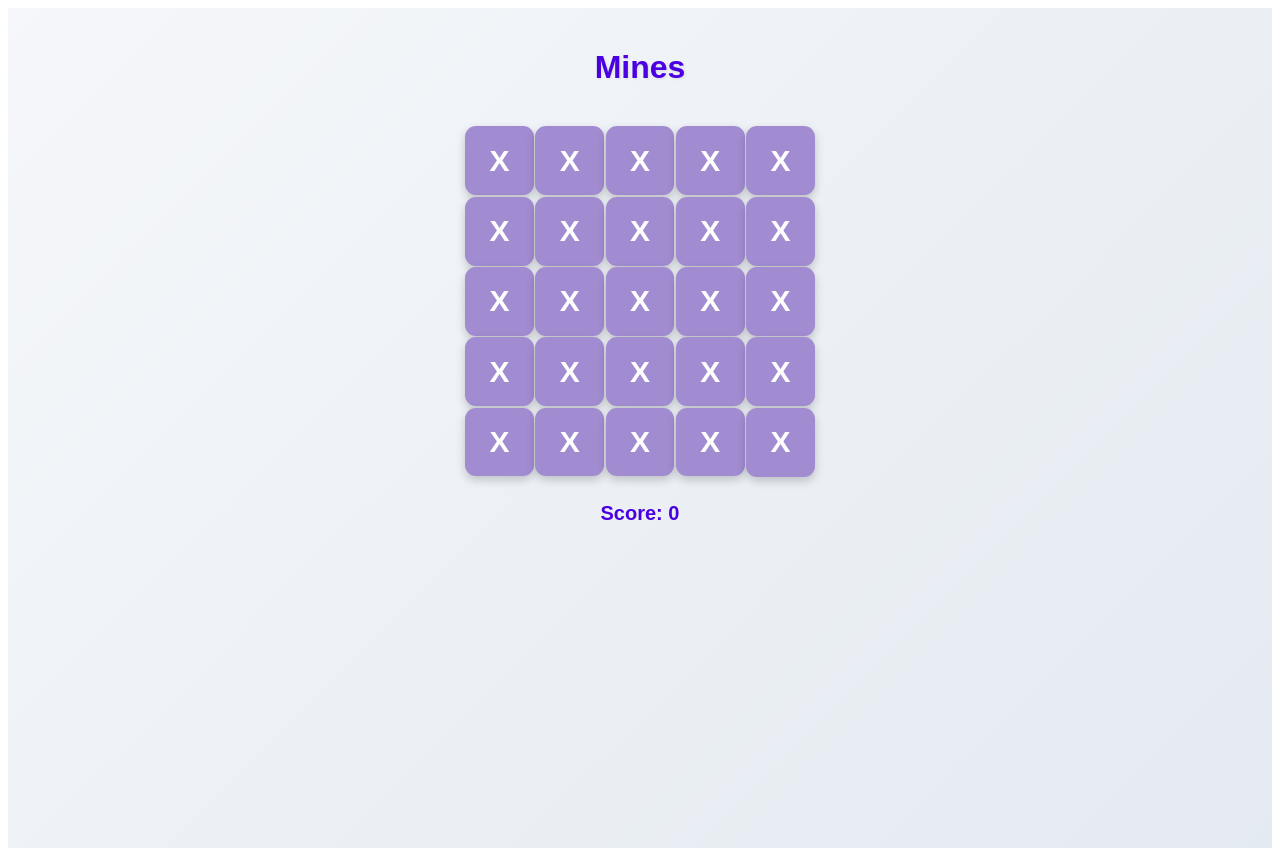
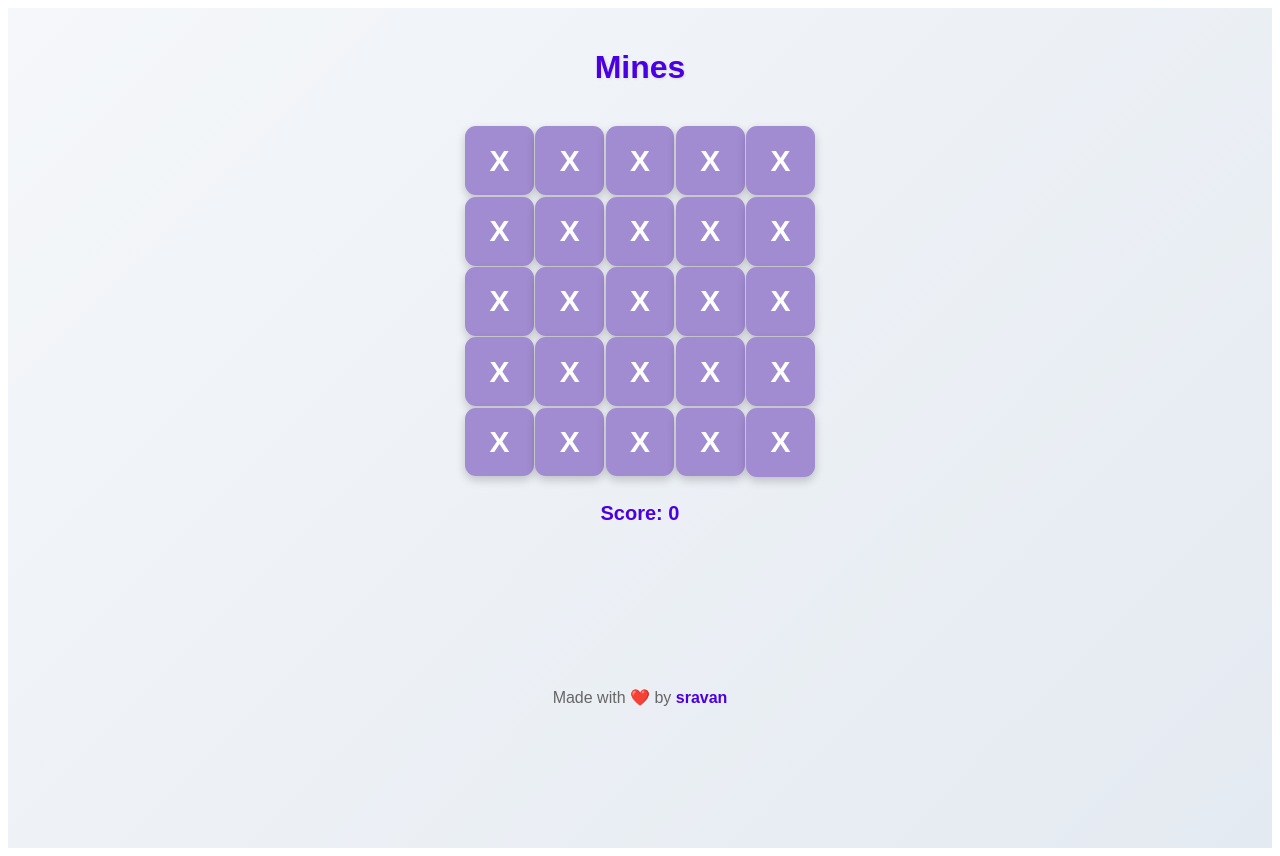
Before and after one commit to sra0ne/mines-game, a React (Vite) app: page / in a window 1280 px wide. Built offline with nearby package versions, Linux system fonts and the light colour scheme; a web font is replaced by a local one.

Commit message:
add footer

```diff
--- a/src/Mines.css
+++ b/src/Mines.css
@@ -94,6 +94,27 @@
   margin: 5px 0;
 }
 
+.footer {
+  font-size: clamp(14px, 3vw, 16px);
+  color: #666;
+  margin-top: 10%;
+  padding: 20px 0;
+  text-align: center;
+}
+
+.footer a {
+  color: #4a00e0;
+  text-decoration: none;
+  font-weight: bold;
+  transition: color 0.3s ease;
+}
+
+.footer a:hover {
+  color: #7b6cb1;
+  text-decoration: underline;
+}
+
+
 @media (max-width: 480px) {
   .mine-container {
     padding: 15px;
--- a/src/Mines.jsx
+++ b/src/Mines.jsx
@@ -78,6 +78,9 @@ function MinesComponent() {
           <button onClick={resetGame}>Play Again</button>
         </div>
       )}
+      <footer className="footer">
+        <p>Made with ❤️ by <a href="https://github.com/sra0ne" target="_blank" rel="noopener noreferrer">sravan</a></p>
+      </footer>
     </div>
   );
 }
```
